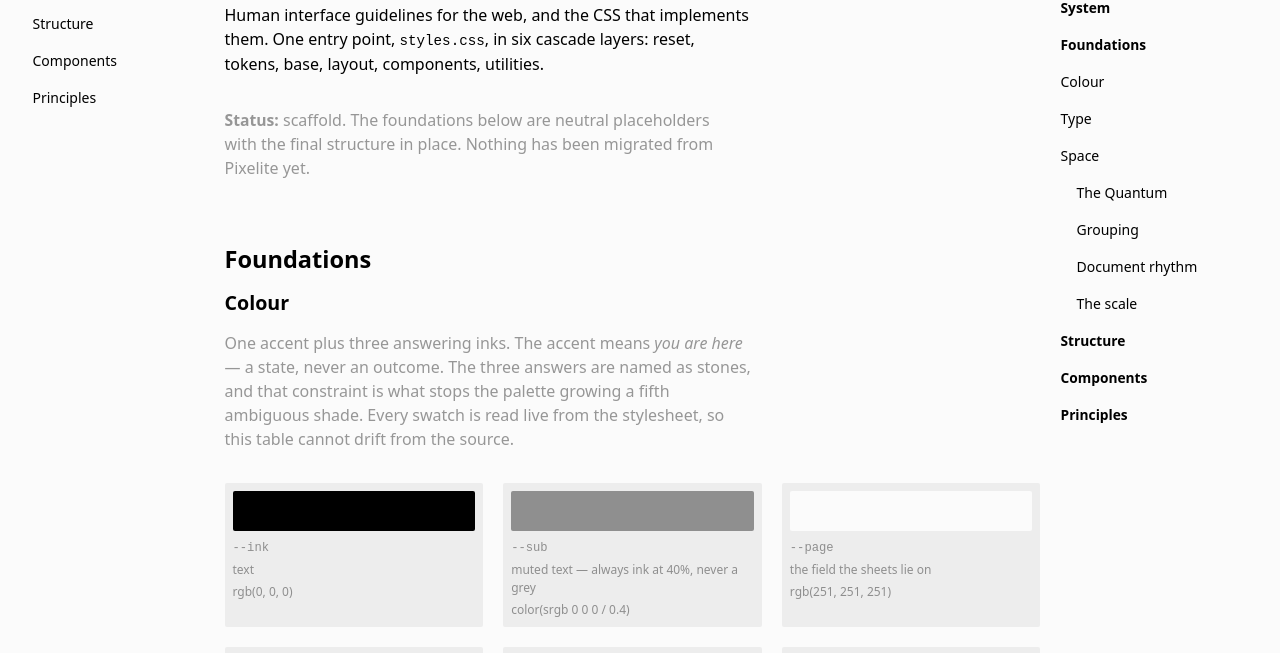
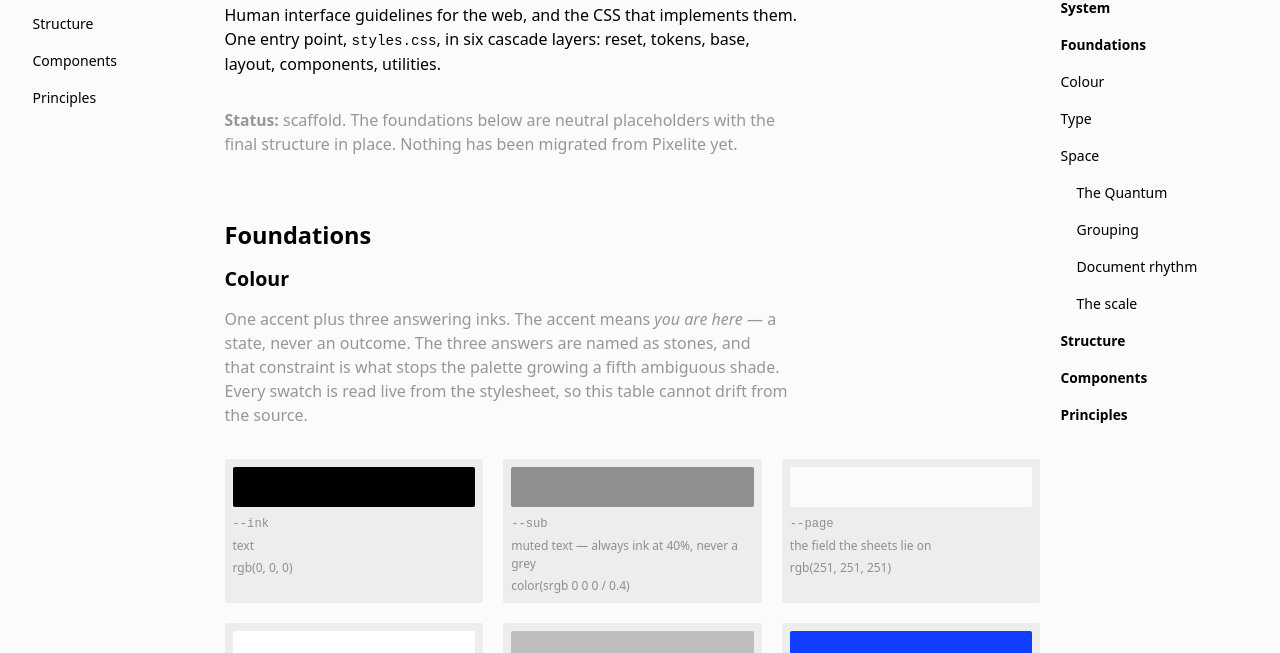
Before and after one commit to Kashinoga/design-system, a website: page index.html in a window 1280 px wide. Shown: the part 147-800 px from the top of the page. Drawn offline with Linux system fonts and the light colour scheme.

Commit message:
Widen the measure to twelve columns, chosen by reading rather than by leftovers
576px, about 67 characters. Readable prose is 45 to 75, and whole columns of 48
give 45, 50, 56, 61, 67 and 73 inside it. Twelve is taken because 66 is the
number the convention is built around — the middle of the band rather than an
end of it — and 67 is the closest a whole column comes.

It has been 11 and it has been 10, both times because something else needed the
room: 10 to fit two prose columns beside four-column rails, 11 when that
constraint lifted. Neither was chosen for readability. This one is.

12 is even, so the odd-centring argument that picked 11 no longer applies — but
it centres where it now matters: 5 + 12 + 5 in the 22-column content region,
9 + 12 + 9 at the ceiling. It does not centre in the 25-column tier, which
shows one prose column regardless.

What it costs: two prose columns need 12 + 2 + 12 = 26 and the region between
two rails is 22, so the two-column form is now only available on a page without
rails. The .columns test builds its own 1248px container to keep exercising it.

The apparatus follows to six columns each, so the document layout is
6 + 12 + 6 = 24 = 1152, which fits inside every tier from Large upward.

Measured: prose 576 at twelve columns, 66.8 characters a line.

```diff
--- a/src/tokens.css
+++ b/src/tokens.css
@@ -143,31 +143,31 @@
         clears the 48px minimum target size. 2[s] is 32 and too small; 4[s] is
         64 and wider than anything demands.
 
-     4. THE MEASURE — 10 columns = 480px, about 56 characters. Readable prose is
+     4. THE MEASURE — 12 columns = 576px, about 67 characters. Readable prose is
         45 to 75 characters, and whole columns of 48 give 45, 50, 56, 61, 67 and
-        73 inside that band.
+        73 inside that band. Twelve is taken because 66 is the number the whole
+        convention is built around — the middle of the band rather than an end
+        of it — and 67 is the closest a whole column comes to it.
 
-        It was ELEVEN, chosen from that set because it is odd and an odd measure
-        gives the reading layout a true centre. Ten replaced it to buy something
-        worth more: two columns of prose beside both rails. The content region
-        is the frame less two four-column rails — 30 - 8 = 22 columns — and two
-        measures with the tightest sane gutter must fit inside it:
+        It has been 11 and it has been 10, both times because something else
+        needed the room: 10 to fit two prose columns beside four-column rails,
+        11 when that constraint lifted. Neither was chosen for readability.
+        Twelve is, and it should be the one that stops moving.
 
-            (22 - 2) / 2 = 10 columns
+        WHAT CHANGED WITH IT: 12 is even, so the odd-centring argument that
+        picked 11 no longer applies — but it centres where it now matters
+        anyway. In the 22-column content region: 5 + 12 + 5. At the 30-column
+        ceiling: 9 + 12 + 9. It does not centre in the 25-column tier, which
+        shows one prose column regardless.
 
-        So ten is not a preference either. It is the largest measure that fits
-        two columns in the room the rails leave, and the arithmetic had exactly
-        one column of slack in it.
-
-        WHAT IT COST: 10 is even, so a centred measure with equal whole flanks
-        no longer works at every tier. It still works at the ceiling — 10 + 10 +
-        10 = 30 — and fails at the 25-column tier, where (25 - 10) / 2 is 7.5.
-        That tier shows one prose column anyway, so nothing on screen depends on
-        it today; the property is simply no longer guaranteed.
+        WHAT IT COSTS: two prose columns need 12 + 2 + 12 = 26 columns, and the
+        content region between two rails is 22. So the two-column form is now
+        available only on a page without rails. That is the trade for a measure
+        chosen by reading rather than by what was left over.
 
      5. THE READING LAYOUT — one apparatus column each side of the text:
 
-            7  +  11  +  7  =  25 columns  =  1200
+            6  +  12  +  6  =  24 columns  =  1152
             |      |      |
             |      |      +-- LOCAL: this document. Contents, sidenotes,
             |      |             citations, the figure that needs room.
@@ -175,15 +175,14 @@
             +---------------- GLOBAL: the whole site. Navigation that is the
                               same on every page.
 
-        The large-format width is DERIVED here. It was not chosen and then
-        divided down; it is what a centred 11-column measure with one apparatus
-        column on each side adds up to.
+        The two flanks hold the left global nav and the right local nav, which
+        the docs page now builds. Whatever lands in them inherits a whole-column
+        edge for free.
 
-        The two flanks are reserved for the left global nav and the right local
-        nav. Neither exists yet; the geometry does, and it was not widened to
-        make room for them — 7 + 11 + 7 is what the derivation produced before
-        either was asked for, which is the good kind of coincidence. Whatever
-        lands in them inherits a whole-column edge for free.
+        This layout fits inside every tier from Large upward: 24 columns is 1152
+        and Large is 1200, with a column spare either side. The page shell uses
+        four-column rails rather than six, which is a page-level choice sitting
+        on top of the same grid — the primitive does not force it.
 
      6. THE TIERS — each one adds a region, not a device:
 
@@ -239,7 +238,7 @@
      in the ELEMENT own font, so it was never 68 characters of anything. It was
      68 zeroes of whichever face the platform supplied, which is why prose
      measured 586.5px against code at 538.4px on the same page. */
-  --measure: 33rem; /* 528 = 11 columns */
+  --measure: 36rem; /* 576 = 12 columns */
 
   /* === SPACE ==============================================================
      Space is the primary means of expression in this system. Grouping,
@@ -401,8 +400,8 @@
   /* Seven columns each. 25 = 7 + 11 + 7 puts the text centred with one
      apparatus column on each side, which is the shape an odd total makes
      possible and an even one does not. */
-  --sidenote-width: 21rem; /* 336 = 7 columns */
-  --toc-width: 21rem; /* 336 = 7 columns */
+  --sidenote-width: 18rem; /* 288 = 6 columns */
+  --toc-width: 18rem; /* 288 = 6 columns */
 
   /* --- Radius ------------------------------------------------------------ */
   --radius-sheet: 2px;
```
Also changed, not shown: runtime/docs.spec.js (+4 -4 lines), runtime/tokens.spec.js (+4 -4 lines).
